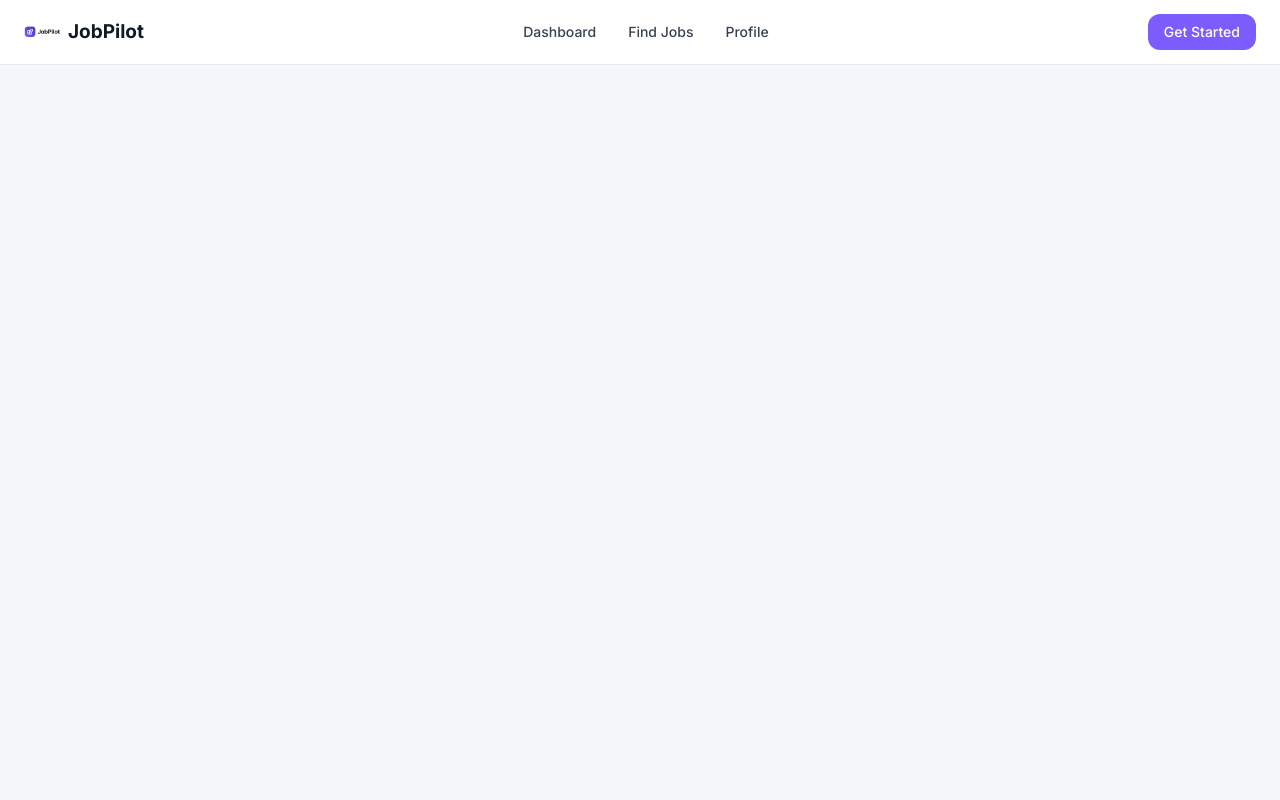
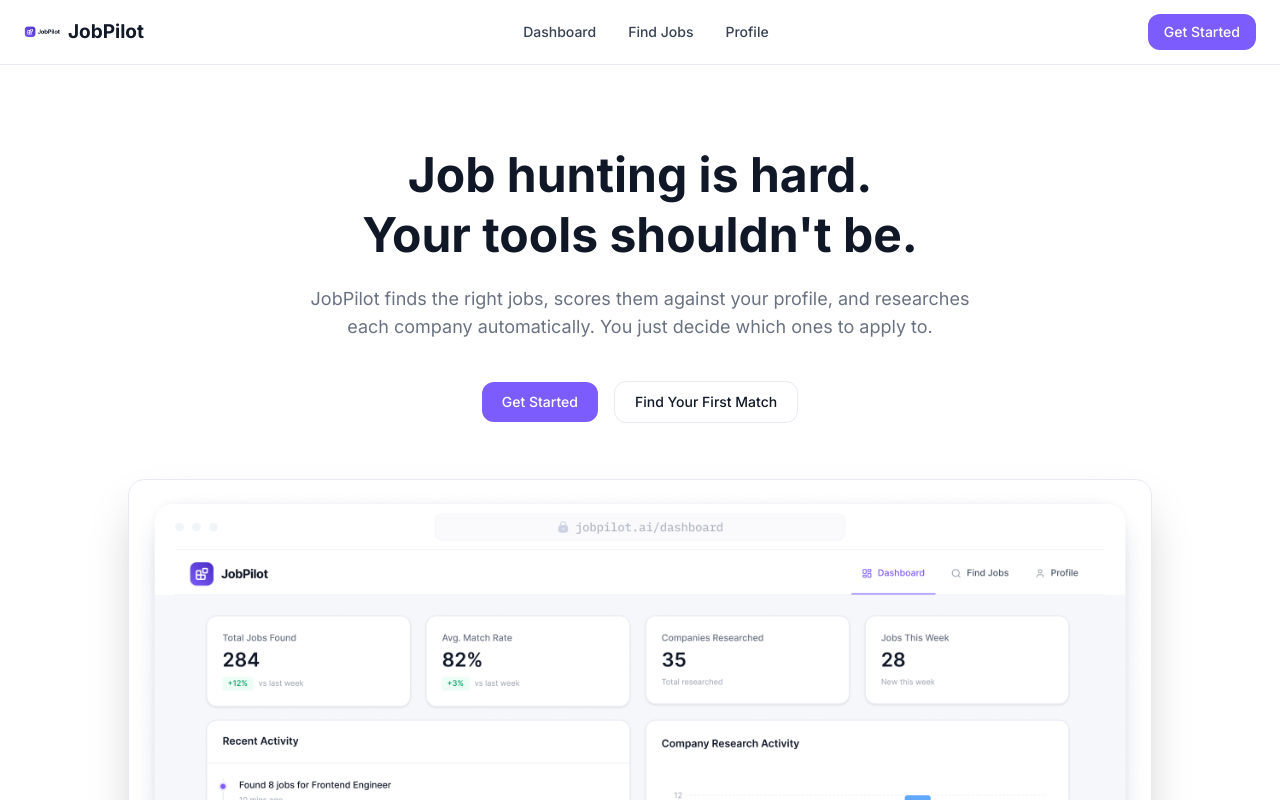
Before and after one commit to mhassanrahi/job-pilot, a Next.js app: page / in a window 1280 px wide. Shown: the top 800 px of the page. Built offline with nearby package versions, Linux system fonts and the light colour scheme.

Commit message:
feat: add Hero section

```diff
--- a/app/page.tsx
+++ b/app/page.tsx
@@ -1,11 +1,14 @@
 import { Navbar } from "@/components/layout/Navbar";
 import { Footer } from "@/components/layout/Footer";
+import { Hero } from "@/components/homepage/Hero";
 
 export default function HomePage() {
   return (
     <>
       <Navbar />
-      <main className="min-h-screen" />
+      <main>
+        <Hero />
+      </main>
       <Footer />
     </>
   );
--- /dev/null
+++ b/components/homepage/Hero.tsx
@@ -0,0 +1,44 @@
+import Image from "next/image";
+import Link from "next/link";
+
+export function Hero() {
+  return (
+    <section className="bg-surface py-20 text-center">
+      <div className="max-w-[1440px] mx-auto px-8">
+        <h1 className="text-5xl font-bold text-text-primary leading-tight mb-5">
+          Job hunting is hard.<br />
+          Your tools shouldn't be.
+        </h1>
+        <p className="text-lg text-text-secondary max-w-2xl mx-auto mb-10">
+          JobPilot finds the right jobs, scores them against your profile, and
+          researches each company automatically. You just decide which ones to
+          apply to.
+        </p>
+        <div className="flex items-center justify-center gap-4 mb-14">
+          <Link
+            href="/login"
+            className="bg-accent text-accent-foreground text-sm font-medium px-5 py-2.5 rounded-lg hover:bg-accent-dark transition-colors"
+          >
+            Get Started
+          </Link>
+          <Link
+            href="/login"
+            className="bg-surface border border-border text-text-primary text-sm font-medium px-5 py-2.5 rounded-lg hover:bg-surface-secondary transition-colors"
+          >
+            Find Your First Match
+          </Link>
+        </div>
+        <div className="rounded-xl overflow-hidden shadow-2xl mx-auto max-w-5xl border border-border">
+          <Image
+            src="/images/dashboard-demo.png"
+            alt="JobPilot dashboard preview"
+            width={1280}
+            height={780}
+            className="w-full h-auto"
+            priority
+          />
+        </div>
+      </div>
+    </section>
+  );
+}
```
